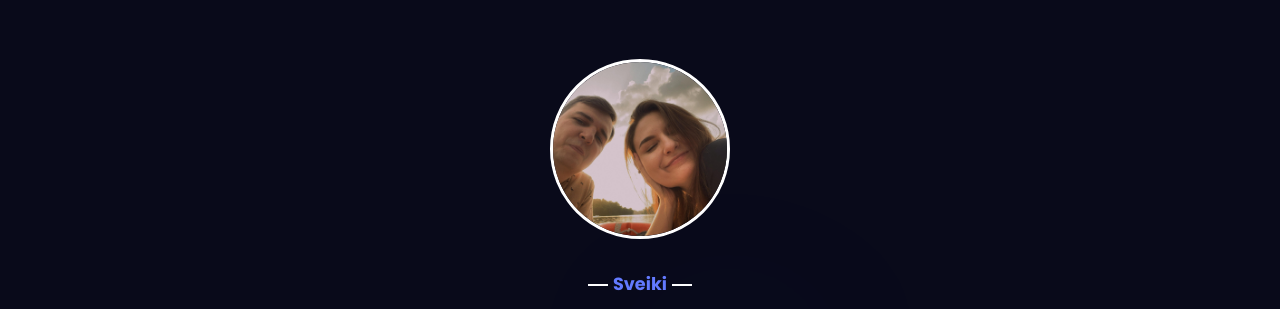
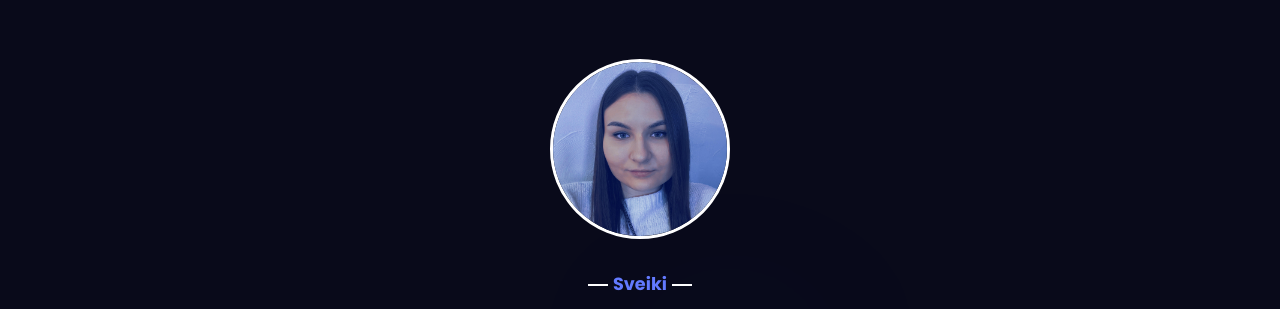
Before and after one commit to JJancis/CV, a website: page index.html in a window 1280 px wide. Shown: the part 53-362 px from the top of the page. Drawn offline with nearby package versions, Linux system fonts and the light colour scheme.

Commit message:
Change profile image

```diff
--- a/index.html
+++ b/index.html
@@ -75,7 +75,7 @@
     <section class="home container" id="home">
       <div class="home-content">
         <div class="home-img">
-          <img src="app/images/profile.png.jpg" alt="profile" />
+          <img src="app/images/profile1.png" alt="profile" />
         </div>
         <div class="home-text">
           <h3 localization-key="hello">Sveiki</h3>
```
Also changed, not shown: app/images/profile.png.jpg (deleted), app/images/profile1.png (added).
